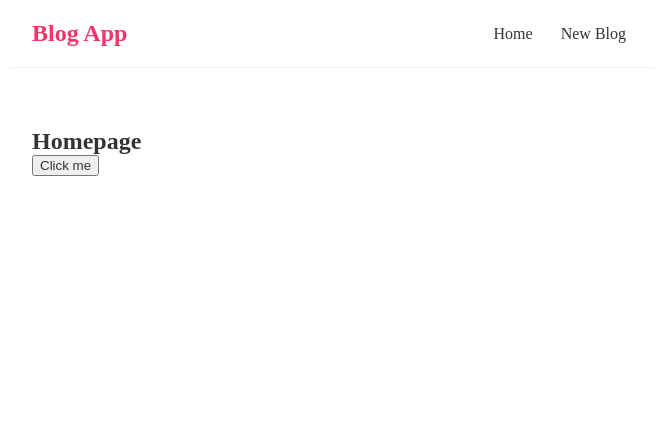
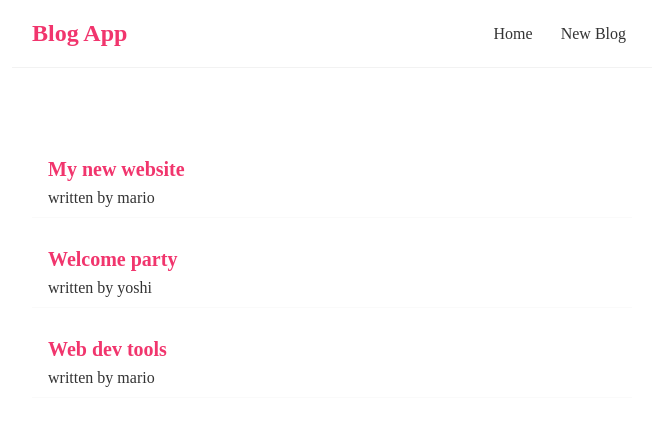
Before and after one commit to 2201monesh/blog-app, a React (Create React App) app: page / in a window 1280 px wide. Shown: the top 426 px of the page, without its empty margins (308-965 px from the left). Built offline with nearby package versions, Linux system fonts and the light colour scheme; the HTML template or start-up script is replaced by a standard one.

Commit message:
Adding list items in home

```diff
--- a/src/Home.js
+++ b/src/Home.js
@@ -1,10 +1,22 @@
-import React from 'react'
+import React, { useState } from 'react'
 
 function Home() {
+
+    const [blogs, setBlogs] = useState([
+        { title: 'My new website', body: 'lorem ipsum', author: 'mario', id: 1},
+        { title: 'Welcome party', body: 'lorem ipsum', author: 'yoshi', id: 2},
+        { title: 'Web dev tools', body: 'lorem ipsum', author: 'mario', id: 3}
+    ])
+
   return (
     <div className='Home'>
-      <h2>Homepage</h2>
-      <button>Click me</button>
+      {blogs.map((blog) => (
+        <div className="blog-preview" key={blog.id}>
+          <h2>{ blog.title }</h2>
+          <p>written by { blog.author }</p>
+        </div>
+      ))}
+
     </div>
   )
 }
--- a/src/index.css
+++ b/src/index.css
@@ -35,3 +35,19 @@
   margin: 40px auto;
   padding: 20px;
 }
+
+.blog-preview{
+  padding: 10px 16px;
+  margin: 20px 0;
+  border-bottom: 1px solid #fafafa;
+}
+
+.blog-preview:hover{
+  box-shadow: 1px 3px 5px rgba(0, 0, 0, 0.1);
+}
+
+.blog-preview h2{
+  font-size: 20px;
+  color: #f1356d;
+  margin-bottom: 8px;
+}
```
